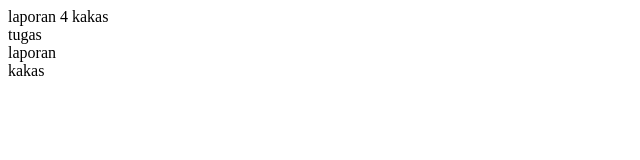
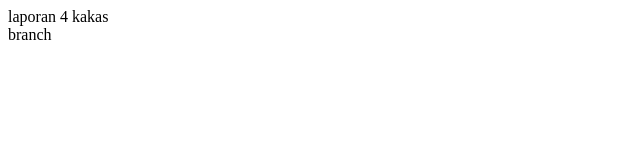
Before and after one commit to 60900120021/Laporan4-Kakas-60900120021, a plain HTML site: page index.html in a window 1280 px wide. Shown: the whole page, without its empty margins (0-640 px from the left). Drawn offline with Linux system fonts and the light colour scheme.

Commit message:
commit ke2

```diff
--- a/index.html
+++ b/index.html
@@ -5,10 +5,6 @@
     <body>
         laporan 4 kakas
         <br>
-        tugas
-        <br>
-        laporan
-        <br>
-        kakas
+        branch
     </body>
 </html>
```
